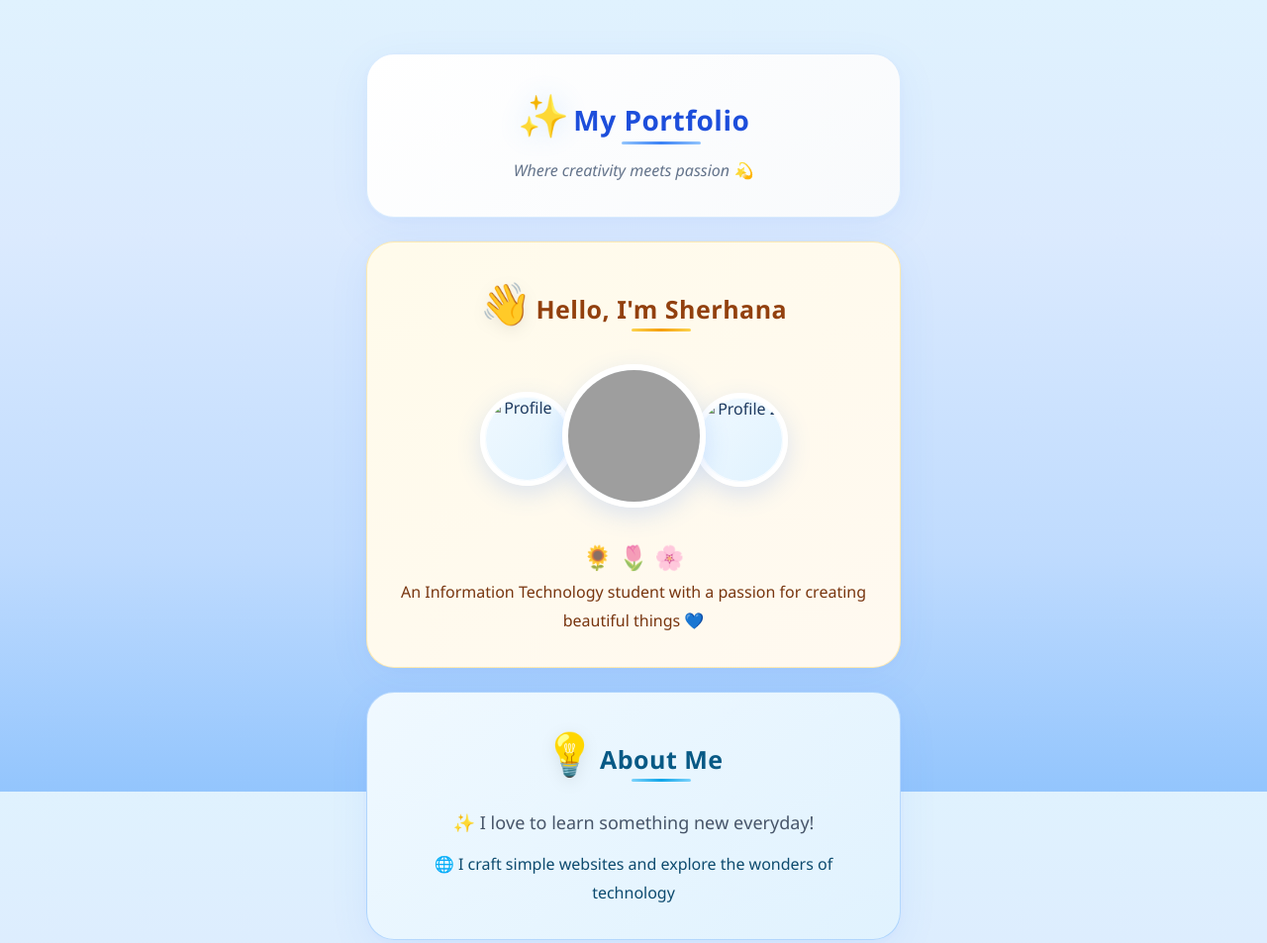
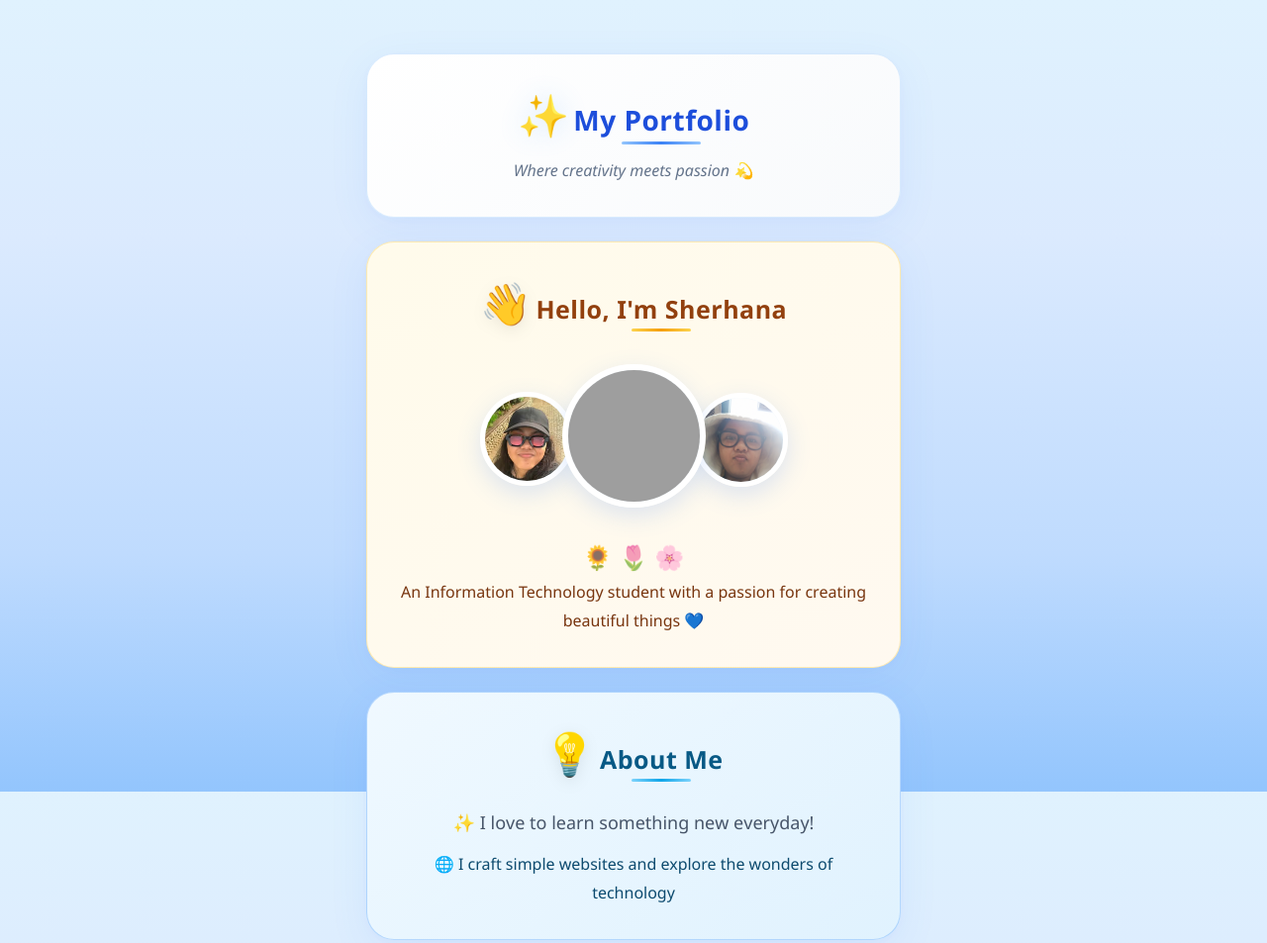
Before and after one commit to keenwn/Alawan-Sherhana, a plain HTML site: page index.html in a window 1280 px wide. Shown: the top 953 px of the page at 99% size. Drawn offline with Linux system fonts and the light colour scheme; grey boxes are pictures that could not be loaded.

Commit message:
Update profile images in index.html

```diff
--- a/index.html
+++ b/index.html
@@ -418,9 +418,9 @@
 
       <!-- 📸 Profile Pictures -->
       <div class="profile-wrapper">
-        <img src="hana.jpg" alt="Profile 1" class="profile-pic pic-left">
+        <img src="profile-left.jpg" alt="Profile 1" class="profile-pic pic-left">
         <img src="profile.jpg" alt="Main Profile" class="profile-pic pic-main">
-        <img src="sheng.jpg" alt="Profile 2" class="profile-pic pic-right">
+        <img src="profile-right.jpg" alt="Profile 2" class="profile-pic pic-right">
       </div>
 
       <p class="flower">🌻 🌷 🌸</p>
```
